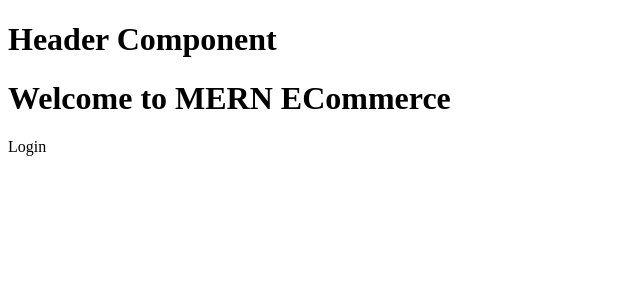
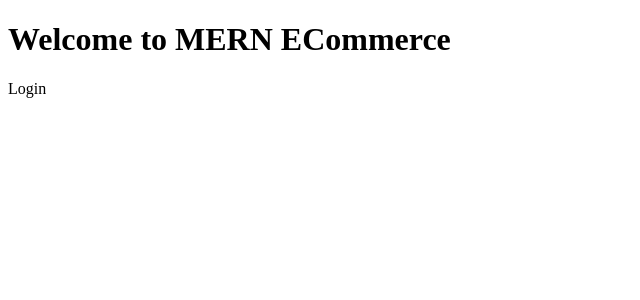
Before and after one commit to prajoshjohny10329/MERN-Eccomerce, a React (Vite) app in the folder client/: page /auth/login in a window 1280 px wide. Shown: the top 300 px of the page, without its empty margins (0-640 px from the left). Built offline with nearby package versions, Linux system fonts and the light colour scheme.

Commit message:
add 404 base page

```diff
--- a/client/src/App.jsx
+++ b/client/src/App.jsx
@@ -7,13 +7,13 @@ import AdminDashboard from "./pages/admin/AdminDashboard"
 import AdminProducts from "./pages/admin/AdminProducts"
 import AdminOrders from "./pages/admin/AdminOrders"
 import LandingLayout from "./components/landing/LandingLayout"
+import NotFound from "./pages/not-found/NotFound"
 
 
 const App = () => {
 
   return (
     <div className="flex flex-col overflow-hidden bg-black">
-      <h1>Header Component</h1>
       <Routes>
         {/* Auth pages  */}
         <Route path="/auth" element={<AuthLayout />}>
@@ -26,8 +26,10 @@ const App = () => {
           <Route path="products" element={<AdminProducts />} />
           <Route path="orders" element={<AdminOrders />} />
         </Route>
-        {/* for admin page  */}
+        {/* for Landing page  */}
         <Route path="/" element={<LandingLayout />} ></Route>
+        {/* for 404 page  */}
+        <Route path="*" element={<NotFound />} ></Route>
       </Routes>
     </div>
   )
--- /dev/null
+++ b/client/src/pages/not-found/NotFound.jsx
@@ -0,0 +1,9 @@
+import React from 'react'
+
+const NotFound = () => {
+  return (
+    <div>NotFound</div>
+  )
+}
+
+export default NotFound
```
